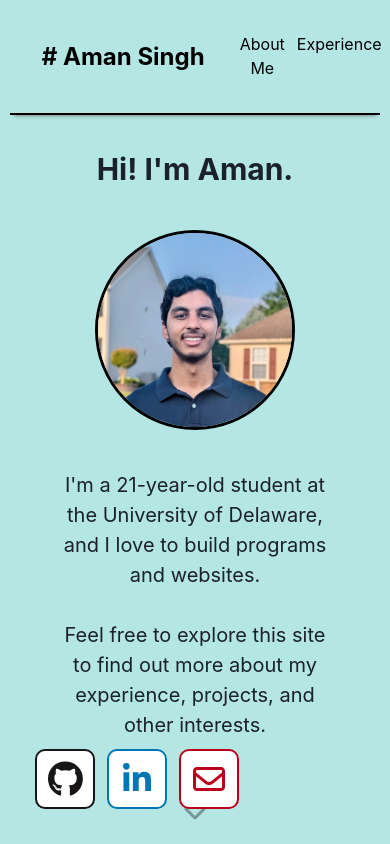
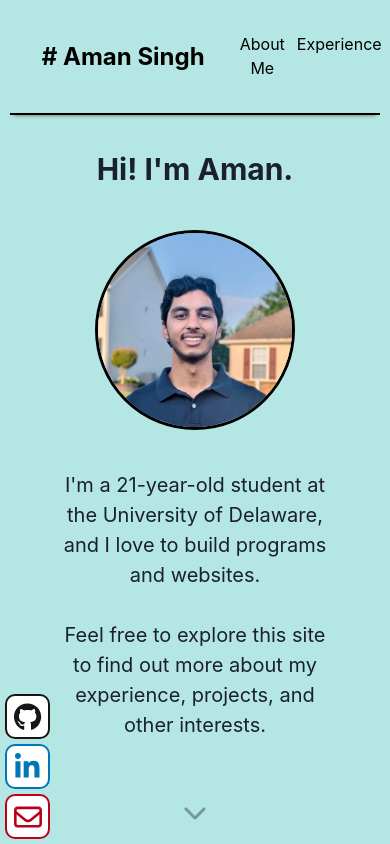
Before and after one commit to amansjot/portfolio, a React (Create React App) app: page / in a window 390 px wide. Shown: the top 844 px of the page. Built offline with nearby package versions, Linux system fonts and the light colour scheme.

Commit message:
responsive icons

```diff
--- a/src/App.css
+++ b/src/App.css
@@ -98,6 +98,26 @@ span {
     .aboutCard img {
         margin-top: 25px !important;
     }
+
+    #social {
+        bottom: 5px !important;
+        left: 5px !important;
+    }
+
+    #social #socialFlex {
+        flex-direction: column !important;
+        gap: 5px;
+    }
+
+    #social button {
+        width: 45px !important;
+        height: 45px !important;
+        margin-right: 2px !important;
+    }
+
+    #social button svg {
+        font-size: 28px !important;
+    }
 }
 
 .skillgrid div {
--- a/src/App.tsx
+++ b/src/App.tsx
@@ -2146,8 +2146,8 @@ function App() {
       </Container>
 
       {/* Social Links */}
-      <HStack position="fixed" bottom="35px" left="35px">
-        <Center>
+      <HStack position="fixed" bottom="35px" left="35px" id="social">
+        <Center id="socialFlex">
           <IconButton
             onClick={() => window.open("https://github.com/amansjot")}
             className="iconButton"
```
